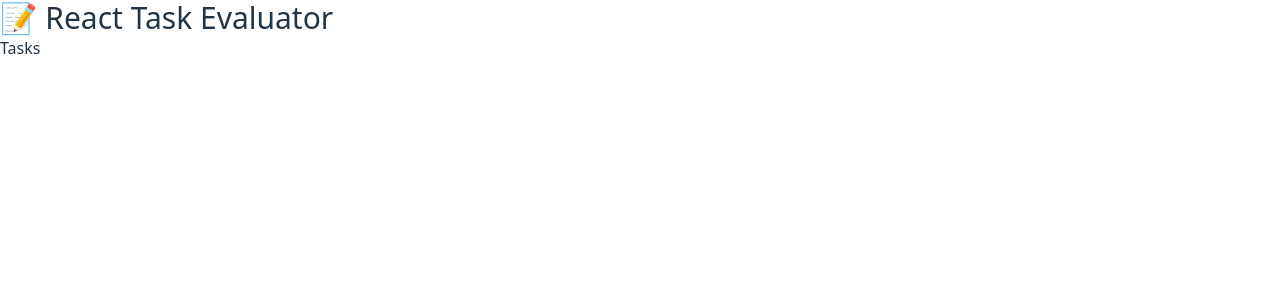
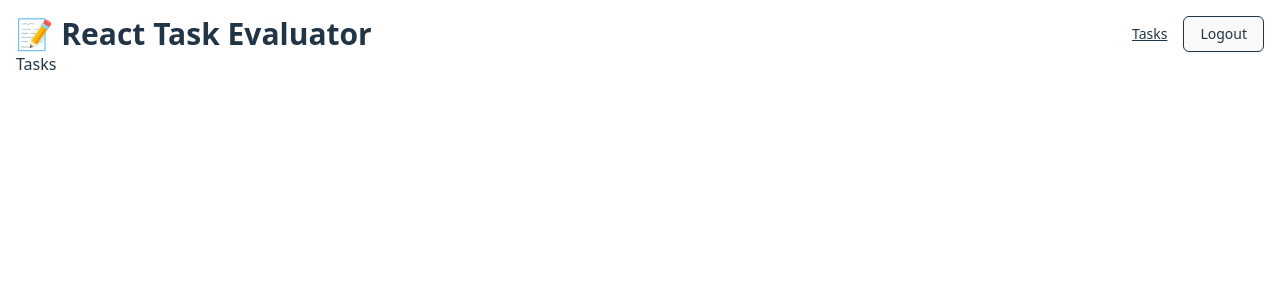
Before and after one commit to dev-laww/digiteer-eval, a React (Vite) app in the folder frontend/: page / in a window 1280 px wide. Shown: the top 300 px of the page. Built offline with nearby package versions, Linux system fonts and the light colour scheme; no server answers; sample sign-in values are in the browser's storage.

Commit message:
add routing and authentication handling to App component

```diff
--- a/frontend/src/App.jsx
+++ b/frontend/src/App.jsx
@@ -1,13 +1,60 @@
 import './App.css'
 import Tasks from "./Tasks"
+import { BrowserRouter, Link, Navigate, Route, Routes } from 'react-router-dom'
+import Login from './pages/Login.jsx'
+import Register from './pages/Register.jsx'
+import { useAuthStore } from './store/auth.js'
+import ProtectedRoute from './components/ProtectedRoute'
+import { Button } from './components'
 
 function App() {
-  return (
-    <div className="app">
-      <h1 className="text-3xl">📝 React Task Evaluator</h1>
-      <Tasks />
-    </div>
-  );
+    const token = useAuthStore((s) => s.token)
+    const isAuthed = !!token
+
+    return (
+        <BrowserRouter>
+            <div className='app container min-h-screen mx-auto p-4 flex flex-col'>
+                <header className='flex items-center justify-between'>
+                    <Link to='/' className='text-3xl font-semibold'>📝 React Task Evaluator</Link>
+                    <nav className='flex items-center gap-4 text-sm'>
+                        { !isAuthed ? (
+                            <>
+                                <Link className='underline' to='/login'>Login</Link>
+                                <Link className='underline' to='/register'>Register</Link>
+                            </>
+                        ) : (
+                            <>
+                                <Link className='underline' to='/'>Tasks</Link>
+                                <Button
+                                    variant='outline'
+                                    onClick={ () => {
+                                        useAuthStore.getState().clear()
+                                    } }
+                                >
+                                    Logout
+                                </Button>
+                            </>
+                        ) }
+                    </nav>
+                </header>
+                <main className='grow'>
+                    <Routes>
+                        <Route path='/login' element={ <Login /> } />
+                        <Route path='/register' element={ <Register /> } />
+                        <Route
+                            path='/'
+                            element={
+                                <ProtectedRoute>
+                                    <Tasks />
+                                </ProtectedRoute>
+                            }
+                        />
+                        <Route path='*' element={ <Navigate to='/' replace /> } />
+                    </Routes>
+                </main>
+            </div>
+        </BrowserRouter>
+    );
 }
 
 export default App
```
